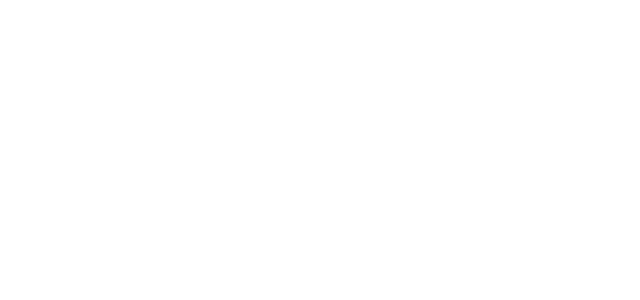
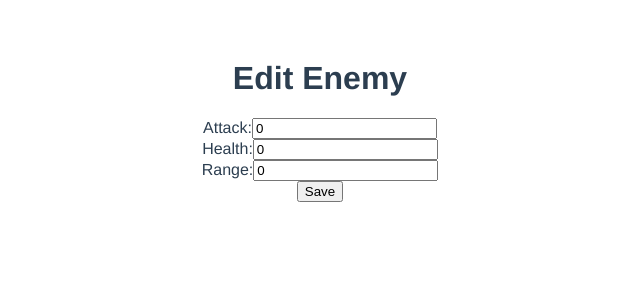
Before and after one commit to choi-beomjo/nyanco-help-front, a Vue app in the folder frontend/: page /enemy/edit/1 in a window 1280 px wide. Before the commit this address had no page. Shown: the top 300 px of the page, without its empty margins (320-960 px from the left). Built offline with nearby package versions, Linux system fonts and the light colour scheme; no server answers; sample sign-in values are in the browser's storage.

Commit message:
feature: 적 캐릭터 수정 프론트엔드 추가 (#20)

```diff
--- a/frontend/src/router/index.js
+++ b/frontend/src/router/index.js
@@ -3,6 +3,7 @@ import HomeView from '../components/HomeView.vue';
 import PostList from '../components/PostList.vue';
 import LoginForm from "@/views/LoginForm.vue";
 import EnemyListView from "@/views/EnemyListView.vue"
+import EnemyEdit from '@/views/EnemyEdit.vue';
 
 
 const routes = [
@@ -13,7 +14,8 @@ const routes = [
     name: "Login",
     component: LoginForm,
   },
-  { path: "/enemy-list", name: "EnemyList", component: EnemyListView }
+  { path: "/enemy-list", name: "EnemyList", component: EnemyListView },
+  { path: "/enemy/edit/:id", component: EnemyEdit, props: true }
 ];
 
 const router = createRouter({
--- /dev/null
+++ b/frontend/src/views/EnemyEdit.vue
@@ -0,0 +1,58 @@
+<template>
+    <div>
+      <h1>Edit Enemy</h1>
+      <form @submit.prevent="updateEnemy">
+        <div>
+          <label for="atk">Attack:</label>
+          <input type="number" v-model="enemy.atk" id="atk" />
+        </div>
+        <div>
+          <label for="hp">Health:</label>
+          <input type="number" v-model="enemy.hp" id="hp" />
+        </div>
+        <div>
+          <label for="range">Range:</label>
+          <input type="number" v-model="enemy.range" id="range" />
+        </div>
+        <button type="submit">Save</button>
+      </form>
+    </div>
+  </template>
+
+  <script>
+  import axios from "@/services/axios";
+
+  export default {
+    data() {
+      return {
+        enemy: {
+          atk: 0,
+          hp: 0,
+          range: 0,
+        },
+      };
+    },
+    async created() {
+      const enemyId = this.$route.params.id;
+      try {
+        const response = await axios.get(`/api/enemy/${enemyId}`);
+        this.enemy = response.data;
+      } catch (error) {
+        console.error("Error fetching enemy:", error);
+      }
+    },
+    methods: {
+      async updateEnemy() {
+        const enemyId = this.$route.params.id;
+        try {
+          await axios.put(`/api/enemy/${enemyId}`, this.enemy);
+          alert("Enemy updated successfully!");
+          this.$router.push("/enemy-list");
+        } catch (error) {
+          console.error("Error updating enemy:", error);
+          alert("Failed to update enemy.");
+        }
+      },
+    },
+  };
+  </script>
--- a/frontend/src/views/EnemyListView.vue
+++ b/frontend/src/views/EnemyListView.vue
@@ -8,7 +8,8 @@
             <strong>ATK:</strong> {{ enemy.atk }},
             <strong>HP:</strong> {{ enemy.hp }},
             <strong>Range:</strong> {{ enemy.range }}
-            <strong>Range:</strong> {{ enemy.skills }}
+            <strong>Skills:</strong> {{ enemy.skills }}
+            <button @click="goToEdit(enemy.id)">Edit</button>
           </li>
         </ul>
       </div>
@@ -43,6 +44,9 @@
       goBack() {
         this.$router.push("/"); // 홈으로 이동
       },
+      goToEdit(enemyId) {
+        this.$router.push(`/enemy/edit/${enemyId}`);
+      },
     },
   };
   </script>
```
Also changed, not shown: 2 other files (tests, documents, lock files or other folders).
